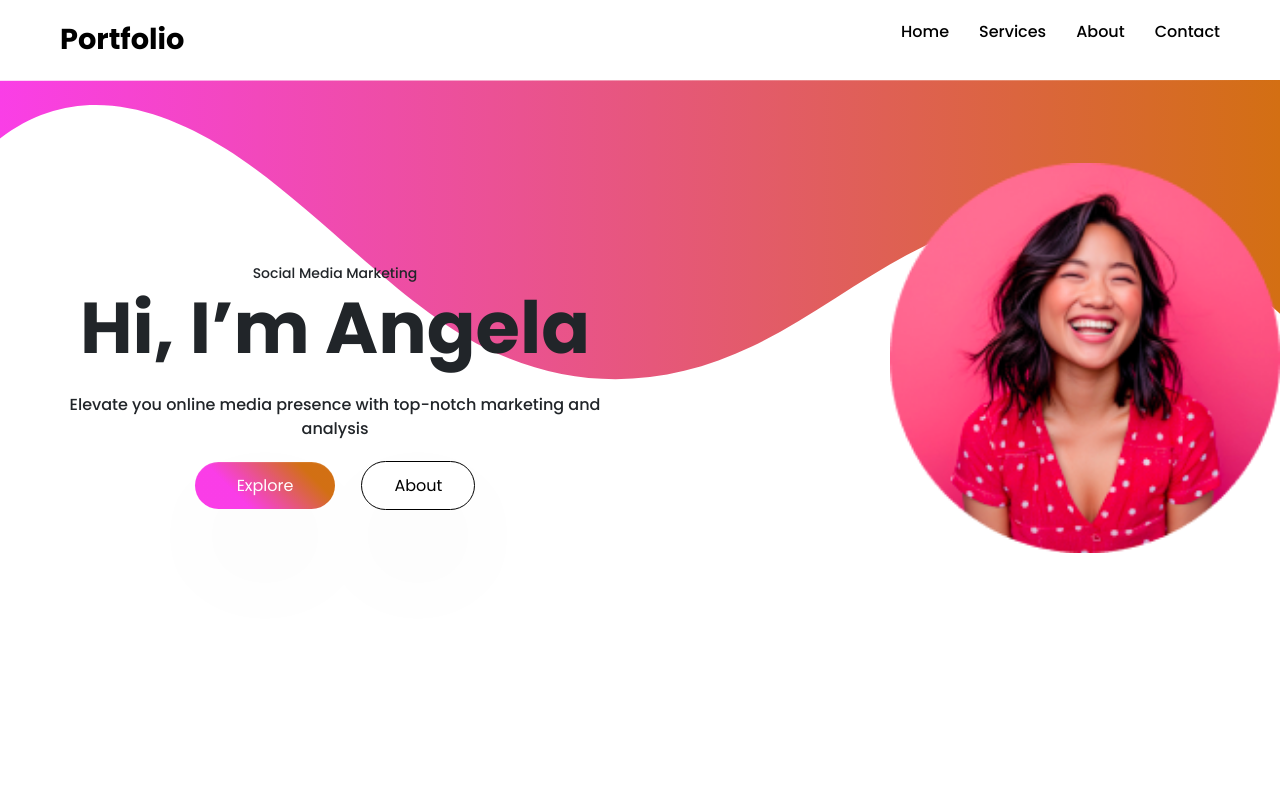
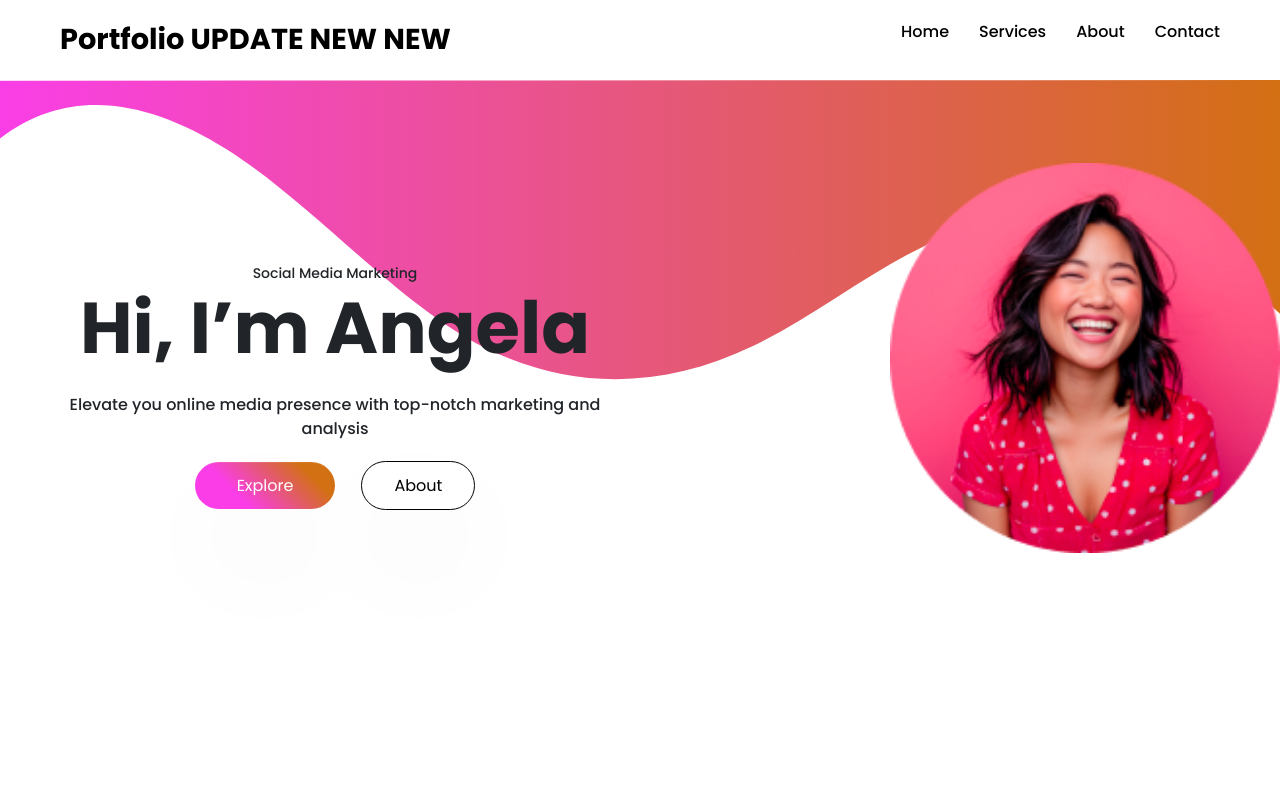
Before and after one commit to DanielsWebDevelopment/Social-Media-Landing-Page, a plain HTML site: page public/index.html in a window 1280 px wide. Shown: the top 800 px of the page. Drawn offline with nearby package versions, Linux system fonts and the light colour scheme.

```diff
--- a/public/index.html
+++ b/public/index.html
@@ -28,7 +28,7 @@
 <body>
     <!-- ======== Navbar Section -->
     <nav class="navbar" id="navbar">
-        <a href="#" class="logo">Portfolio</a>
+        <a href="#" class="logo">Portfolio UPDATE NEW NEW</a>
 
         <ul class="nav__list">
             <li class="nav__item">
```
